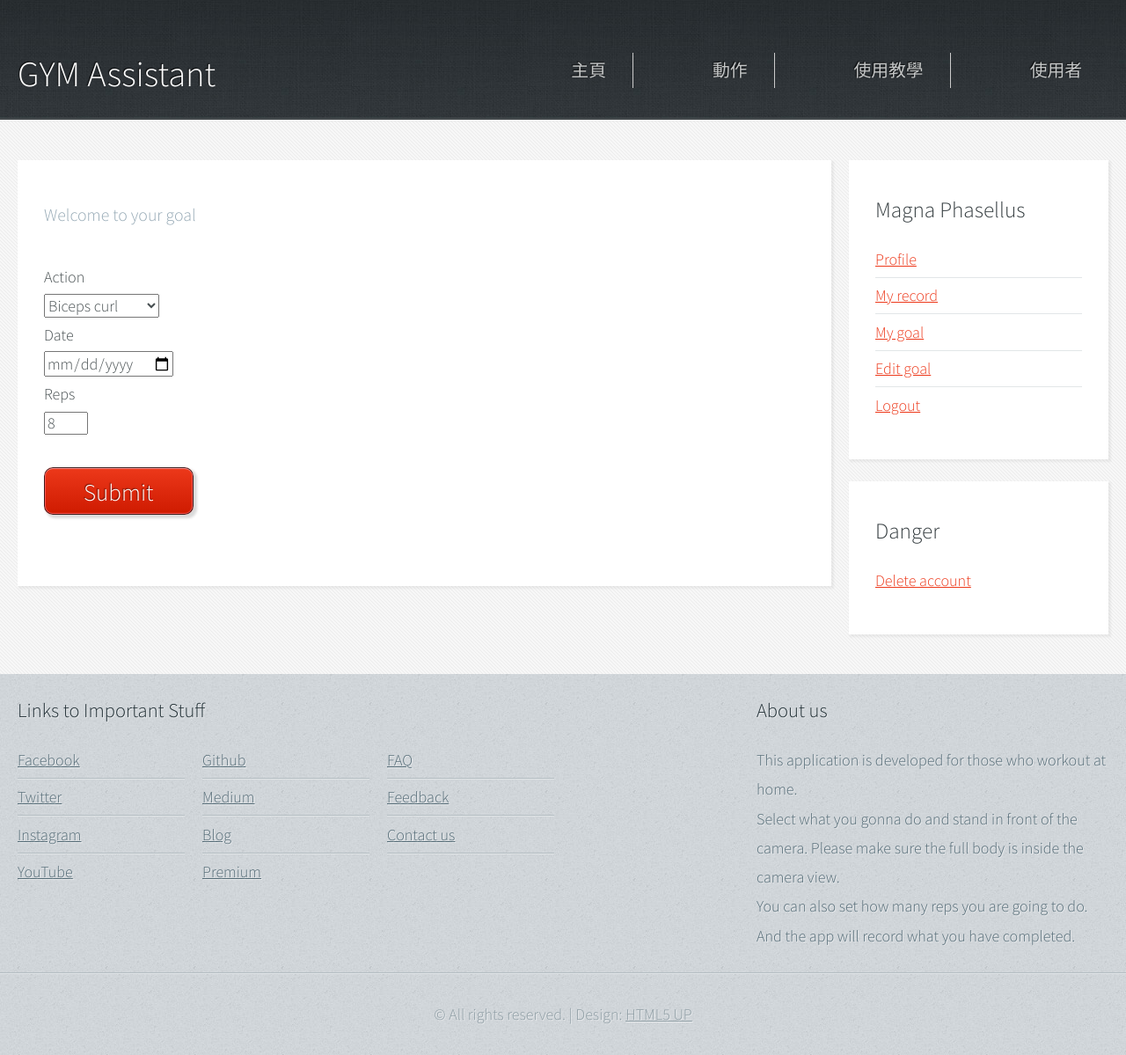
After one commit to DinoQYZ/Senior-Project-mediapipe-flask-postgres, a Flask app: template templates/profile_edit_goal.html in a window 1280 px wide. The commit adds this page. Shown: the whole page at 88% size. Run offline with Flask 2, Linux system fonts and the light colour scheme; the template is opened without the code that fills it, so the values that code supplies are empty; parts of the project's set-up code (start-up, migrations or seed data) failed here and were passed over.

Commit message:
separate goal edit page and view page

```diff
--- a/templates/layout/layout_profile.html
+++ b/templates/layout/layout_profile.html
@@ -18,6 +18,7 @@
 							<li><a href="{{ url_for('profile') }}">Profile</a></li>
 							<li><a href="{{ url_for('profile_myrecord') }}">My record</a></li>
 							<li><a href="{{ url_for('profile_goal') }}">My goal</a></li>
+							<li><a href="{{ url_for('profile_edit_goal') }}">Edit goal</a></li>
 							<li><a href="{{ url_for('logout') }}">Logout</a></li>
 						</ul>
 					</section>
--- /dev/null
+++ b/templates/profile_edit_goal.html
@@ -0,0 +1,33 @@
+{% extends 'layout/layout_profile.html' %}
+{% block profileBodyContent %}
+<!-- Main Content -->
+<section>
+    <header>
+        <h2 class="bold-word">{{ loginStats[1] }}</h2>
+        <h3>Welcome to your goal</h3>
+    </header>
+    <p>
+        <form method="post">
+            <p>
+                <label>Action</label><br>
+                <select name="action_goal" id="action_goal">
+                    <option value="biceps_curl">Biceps curl</option>
+                    <option value="lateral_raise">Lateral raise</option>
+                    <option value="shoulder_press">Shoulder press</option>
+                    <option value="squat">Squat</option>
+                </select><br>
+
+                <label for="date-range">Date</label><br>
+                <input type="date" name="goal_date"><br>
+
+                <label>Reps</label><br>
+                <input type="number" name="goal_reps" min="1" size="99" value="8" style="height: 26px; width: 50px;">
+
+                <br><br>
+                <input type="submit" class="button-large" value="Submit">
+            </p>
+        </form>
+        </table>
+    </p>
+</section>
+{% endblock %}
```
